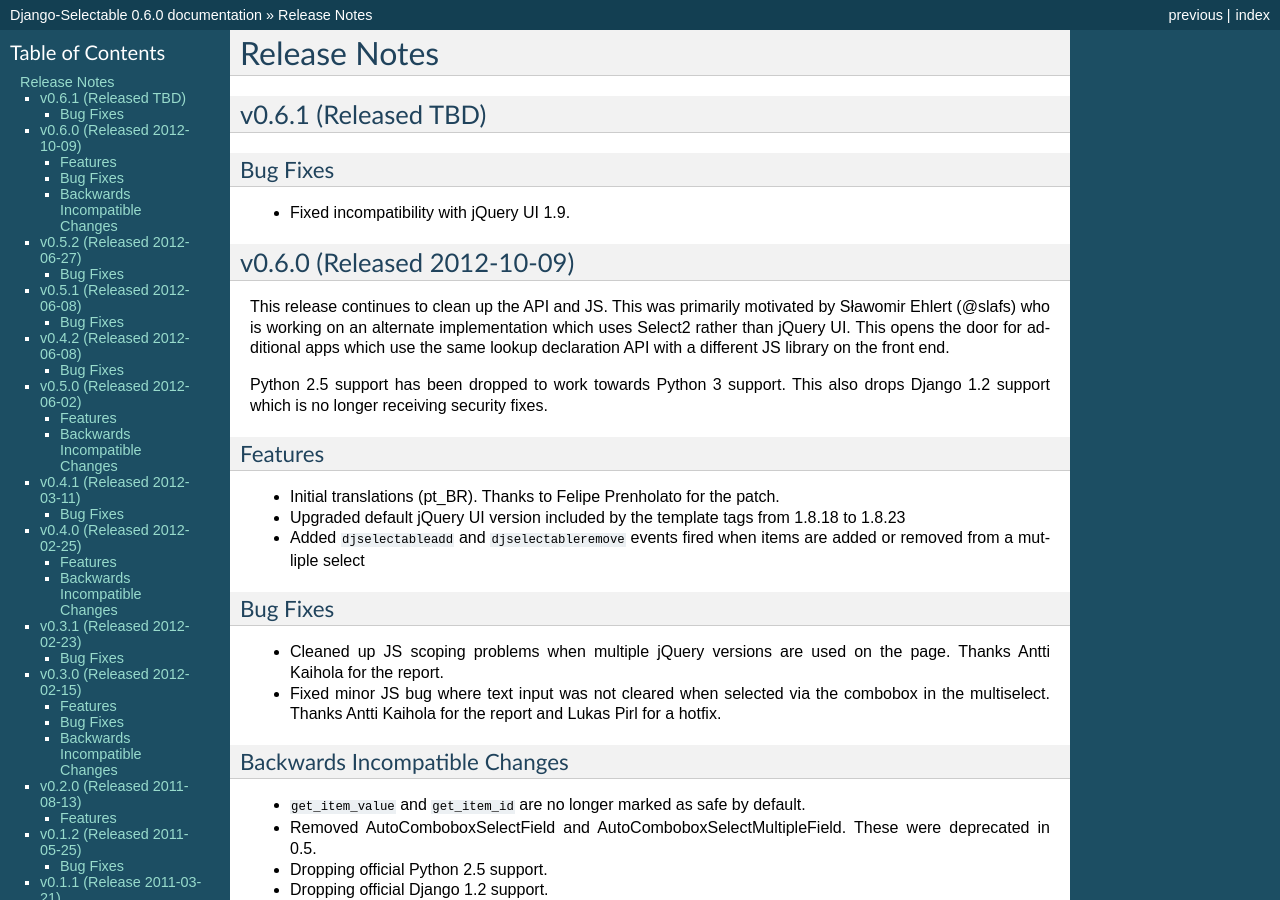
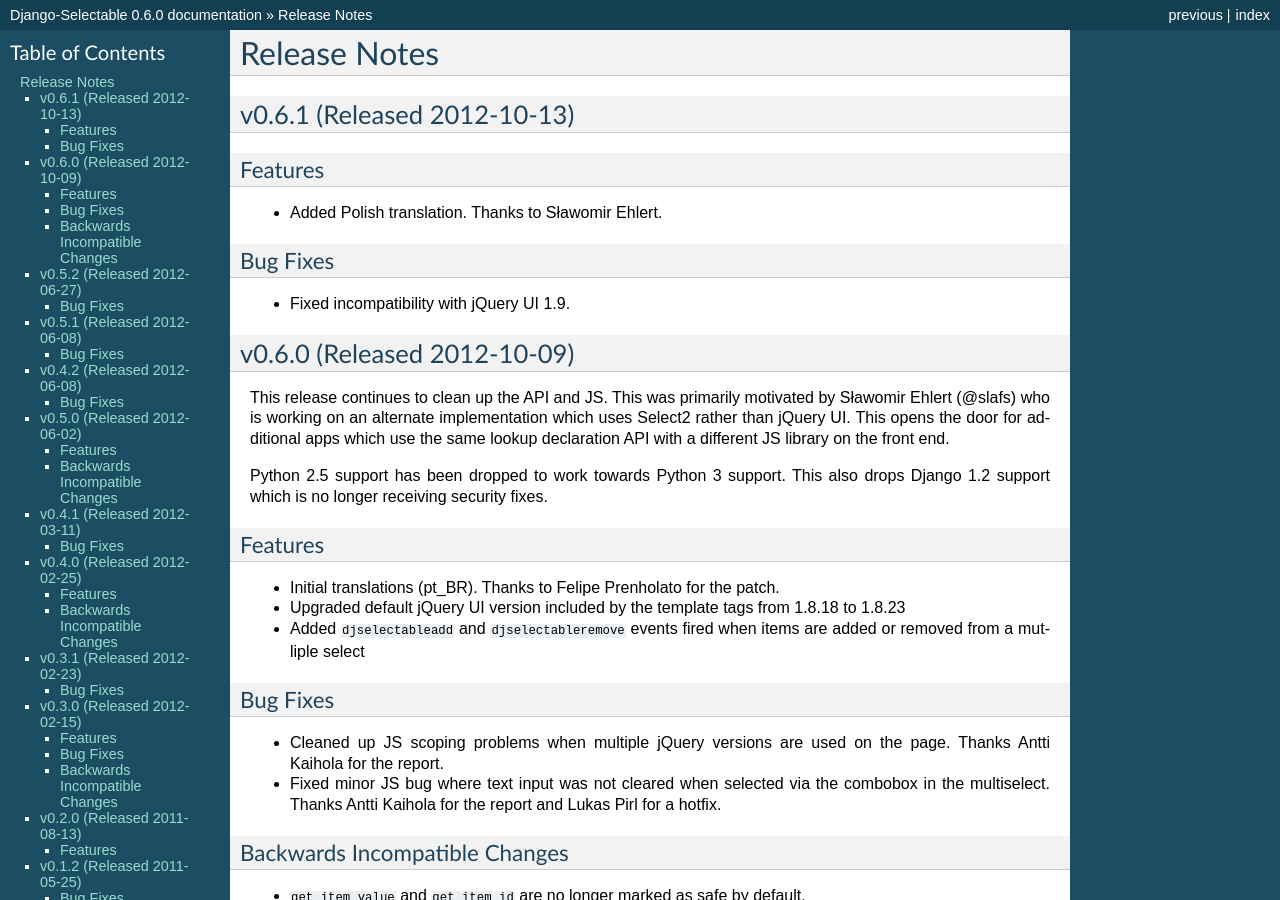
Before and after one commit to mlavin/django-selectable, a Sphinx documentation site: the page built from docs/releases.rst, in a window 1280 px wide and 900 px high. Built offline with Sphinx 7.4.7, drawn with Linux system fonts in a browser that asks for light colours.

Commit message:
Adding release notes for bug fix release.
--HG--
branch : stable

```diff
--- a/docs/releases.rst
+++ b/docs/releases.rst
@@ -2,8 +2,13 @@
 ==================
 
 
-v0.6.1 (Released TBD)
+v0.6.1 (Released 2012-10-13)
 --------------------------------------
+
+Features
+_________________
+
+- Added Polish translation. Thanks to Sławomir Ehlert.
 
 Bug Fixes
 _________________
```
